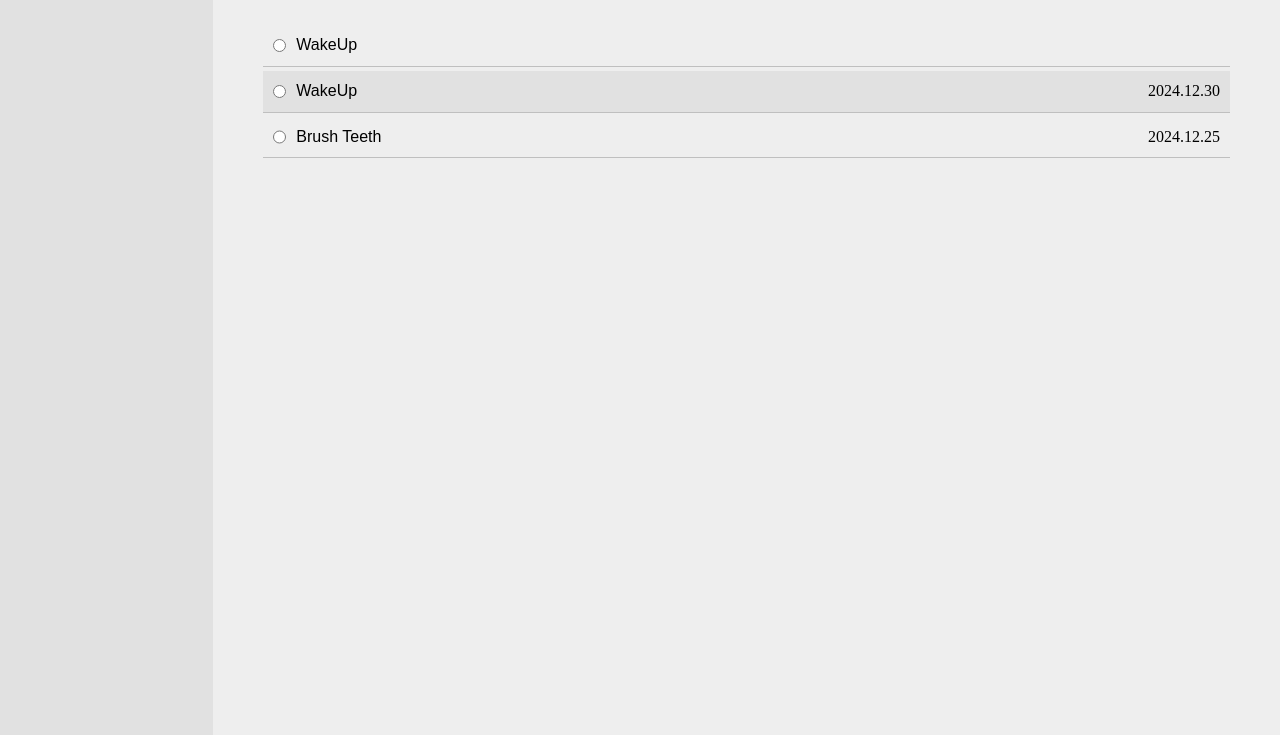
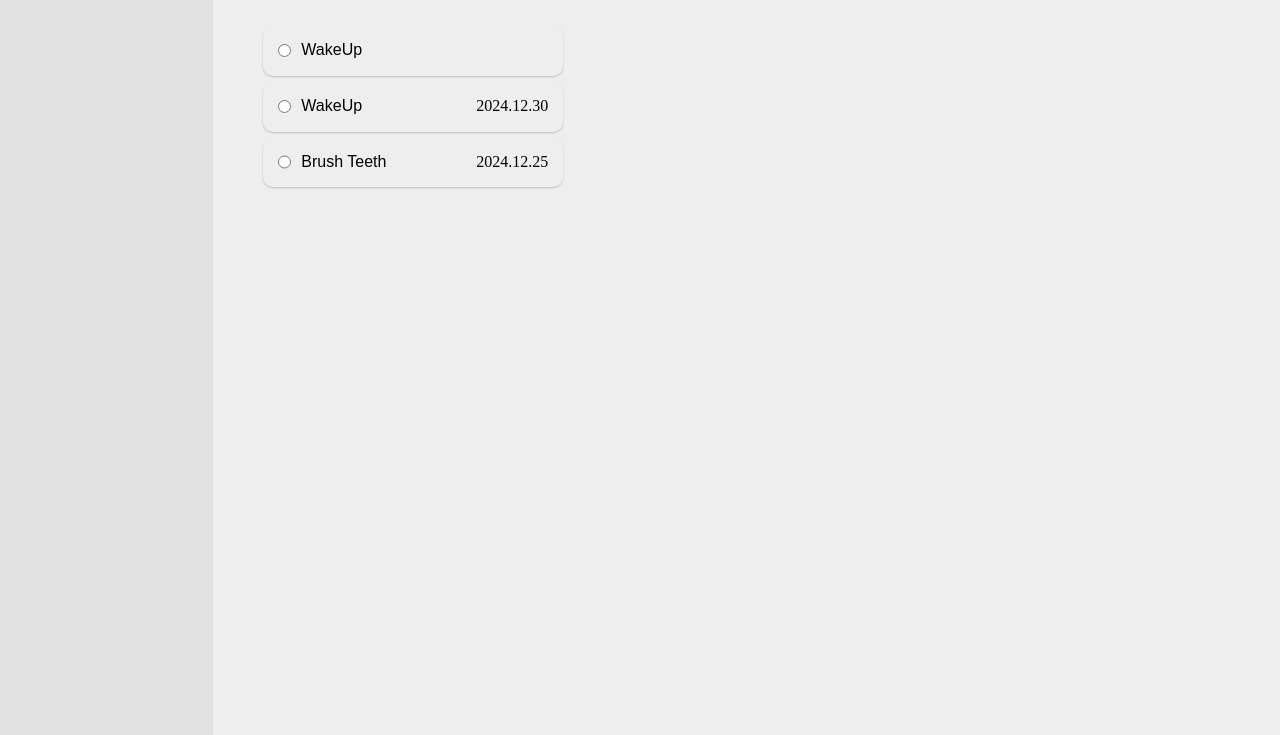
Before and after one commit to Isanka-maduwantha/project-TodoList, a website: page index.html in a window 1280 px wide. Shown: the part 65-800 px from the top of the page. Drawn offline with Linux system fonts and the light colour scheme.

Commit message:
Style Todolist

```diff
--- a/style.css
+++ b/style.css
@@ -123,19 +123,40 @@ input[type="date"]{
 
     }
 }
+
+.todo-title,.todo-item{
+    display: flex;
+    justify-content: space-between;
+    list-style-type: none;
+    padding: 15px;
+
+    width: clamp(250px,300px,900px);
+
+}
+.todo-title{
+    cursor: auto;
+    font-size: 80%;
+    color: #a2a2a2;
+}
 .todo-item{
-    list-style-type: none;
-    padding: 10px;
-    box-shadow: 0  1px  #0003;
+
+    box-shadow: 0  1px 2px  #0003;
     margin-bottom: 5px;
     display: flex;
-    justify-content: space-between;
+
     cursor: pointer;
+    border-radius: 10px;
+    &:hover{
 
+        box-shadow: 0  1px 2px  #0006;
+    }
     .title{
         font-family: sans-serif;
         display: flex;
         gap: 10px;
+        &:hover{
+            text-decoration: underline;
+         }
         input[type="radio"]{
             accent-color: var(--main-color);
             cursor:auto;
@@ -145,22 +166,20 @@ input[type="date"]{
                 height: 20px;
                 background-color: #fff;
             }
-        }
-    }
 
-    &:hover{
-        background-color: var(--main-color);
-        color: var(--counter-color);
-        font-weight: bold;
-    }
-}
-.todo-item:nth-child(even){
-    background-color: var(--counter-color-dark);
+            }
 
-    &:hover{
-        background-color: var(--main-color);
-        color: var(--counter-color);
     }
 
 
 }
+.todo-item:nth-child(even){
+    /* background-color: var(--counter-color-dark); */
+
+    &:hover{
+        /* background-color: var(--main-color); */
+        /* color: var(--counter-color); */
+    }
+
+
+}
```
